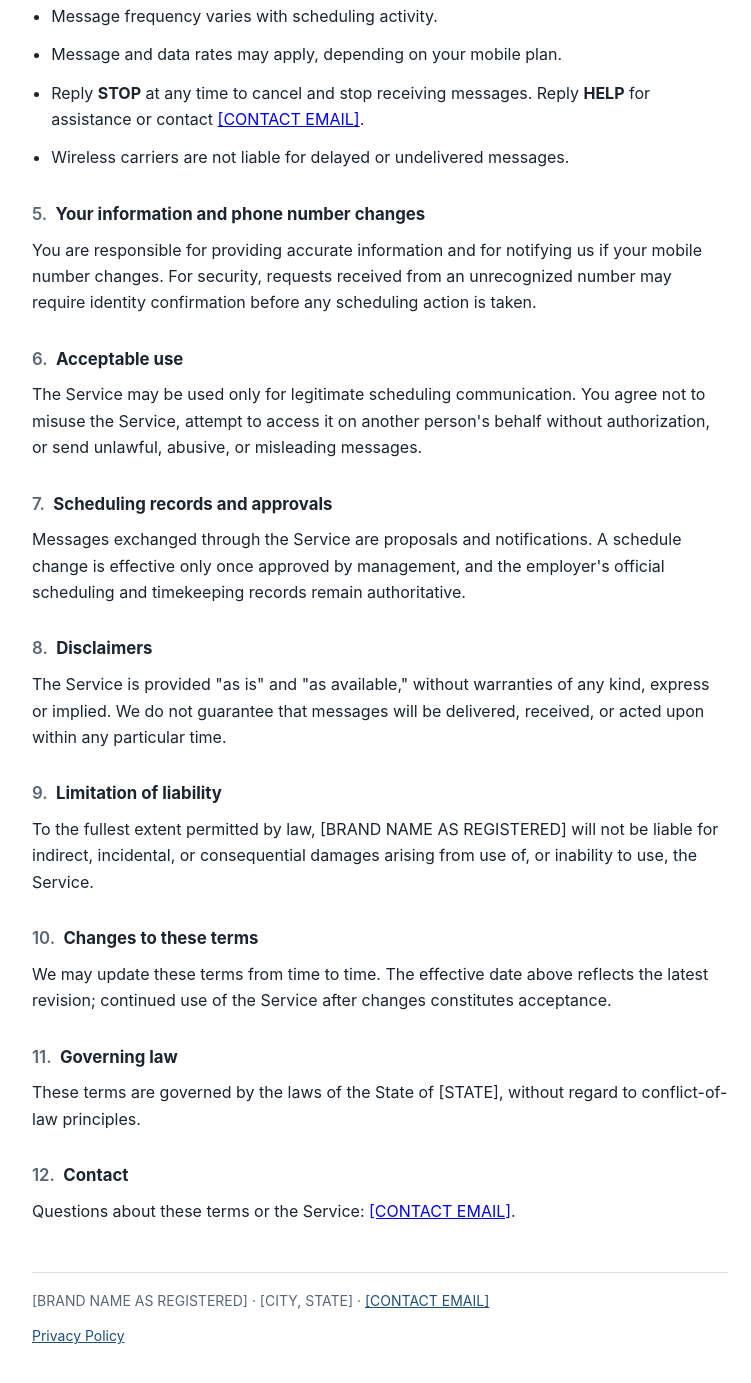
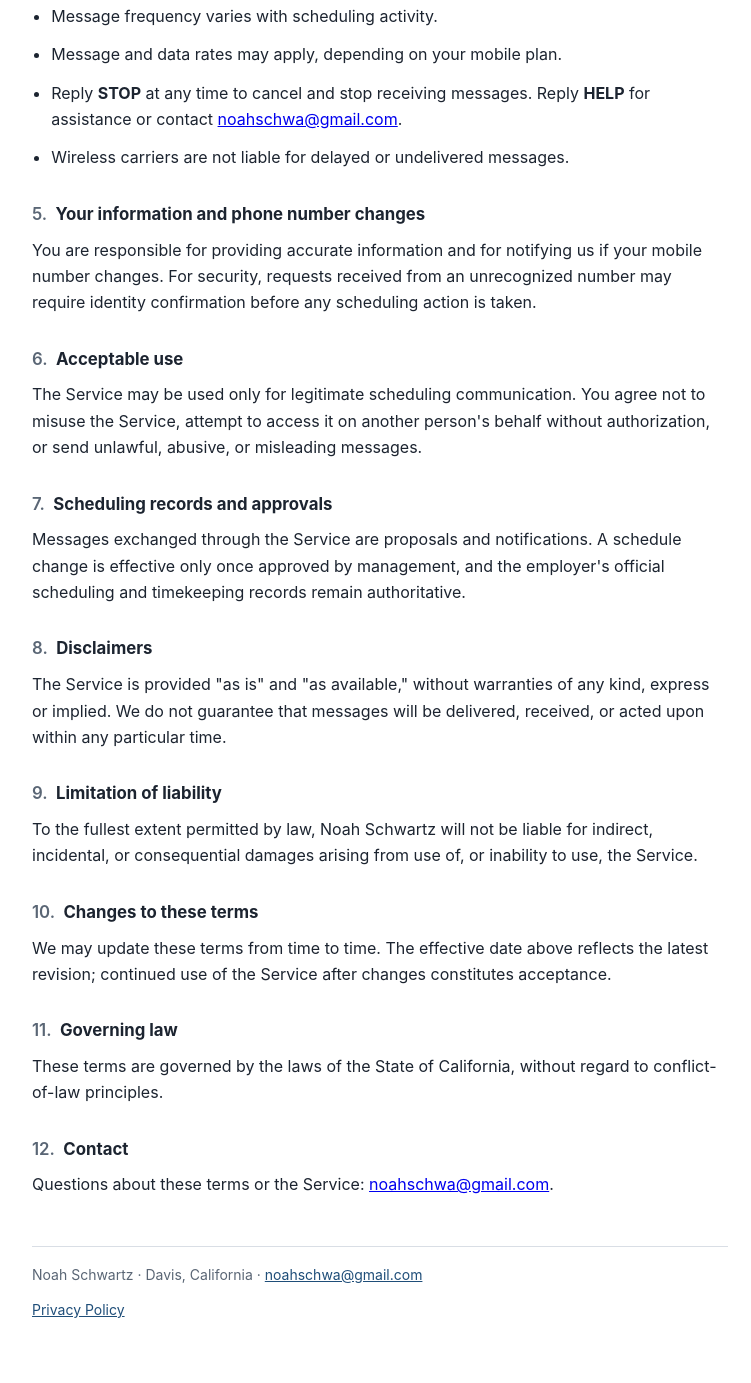
Before and after one commit to noahschwa/shift-notification-policies, a plain HTML site: page terms.html in a window 1280 px wide. Shown: the part 785-2168 px from the top of the page, without its empty margins (260-1011 px from the left). Drawn offline with Linux system fonts and the light colour scheme.

Commit message:
updated TOC and PP

```diff
--- a/terms.html
+++ b/terms.html
@@ -3,7 +3,7 @@
 <head>
 <meta charset="utf-8">
 <meta name="viewport" content="width=device-width, initial-scale=1">
-<title>Terms &amp; Conditions — [BRAND NAME AS REGISTERED]</title>
+<title>Terms &amp; Conditions — Noah Schwartz</title>
 <style>
   :root { --ink:#1c2430; --muted:#5a6675; --accent:#1f4e79; --rule:#d9dee5; }
   * { box-sizing:border-box; }
@@ -29,7 +29,7 @@
 <body>
 <header>
   <div class="wrap">
-    <div class="org">[BRAND NAME AS REGISTERED]</div>
+    <div class="org">Noah Schwartz</div>
     <nav><a href="index.html">Home</a><a href="privacy.html">Privacy Policy</a><a href="terms.html">Terms &amp; Conditions</a></nav>
   </div>
 </header>
@@ -39,7 +39,7 @@
 
   <h2><span>1.</span>Acceptance</h2>
   <p>These terms govern the text-message shift-scheduling notification service (the
-  "Service") operated by [BRAND NAME AS REGISTERED]. By enrolling in or using the
+  "Service") operated by Noah Schwartz. By enrolling in or using the
   Service, you agree to these terms and to the
   <a href="privacy.html">Privacy Policy</a>.</p>
 
@@ -63,7 +63,7 @@
     <li>Message and data rates may apply, depending on your mobile plan.</li>
     <li>Reply <strong>STOP</strong> at any time to cancel and stop receiving messages.
         Reply <strong>HELP</strong> for assistance or contact
-        <a href="mailto:[CONTACT EMAIL]">[CONTACT EMAIL]</a>.</li>
+        <a href="mailto:noahschwa@gmail.com">noahschwa@gmail.com</a>.</li>
     <li>Wireless carriers are not liable for delayed or undelivered messages.</li>
   </ul>
 
@@ -88,7 +88,7 @@
   acted upon within any particular time.</p>
 
   <h2><span>9.</span>Limitation of liability</h2>
-  <p>To the fullest extent permitted by law, [BRAND NAME AS REGISTERED] will not be
+  <p>To the fullest extent permitted by law, Noah Schwartz will not be
   liable for indirect, incidental, or consequential damages arising from use of, or
   inability to use, the Service.</p>
 
@@ -97,16 +97,16 @@
   latest revision; continued use of the Service after changes constitutes acceptance.</p>
 
   <h2><span>11.</span>Governing law</h2>
-  <p>These terms are governed by the laws of the State of [STATE], without regard to
+  <p>These terms are governed by the laws of the State of California, without regard to
   conflict-of-law principles.</p>
 
   <h2><span>12.</span>Contact</h2>
   <p>Questions about these terms or the Service:
-  <a href="mailto:[CONTACT EMAIL]">[CONTACT EMAIL]</a>.</p>
+  <a href="mailto:noahschwa@gmail.com">noahschwa@gmail.com</a>.</p>
 
   <footer>
-    <p>[BRAND NAME AS REGISTERED] · [CITY, STATE] ·
-    <a href="mailto:[CONTACT EMAIL]">[CONTACT EMAIL]</a></p>
+    <p>Noah Schwartz · Davis, California ·
+    <a href="mailto:noahschwa@gmail.com">noahschwa@gmail.com</a></p>
     <p><a href="privacy.html">Privacy Policy</a></p>
   </footer>
 </main>
```
Also changed, not shown: index.html (+3 -3 lines), privacy.html (+6 -6 lines).
